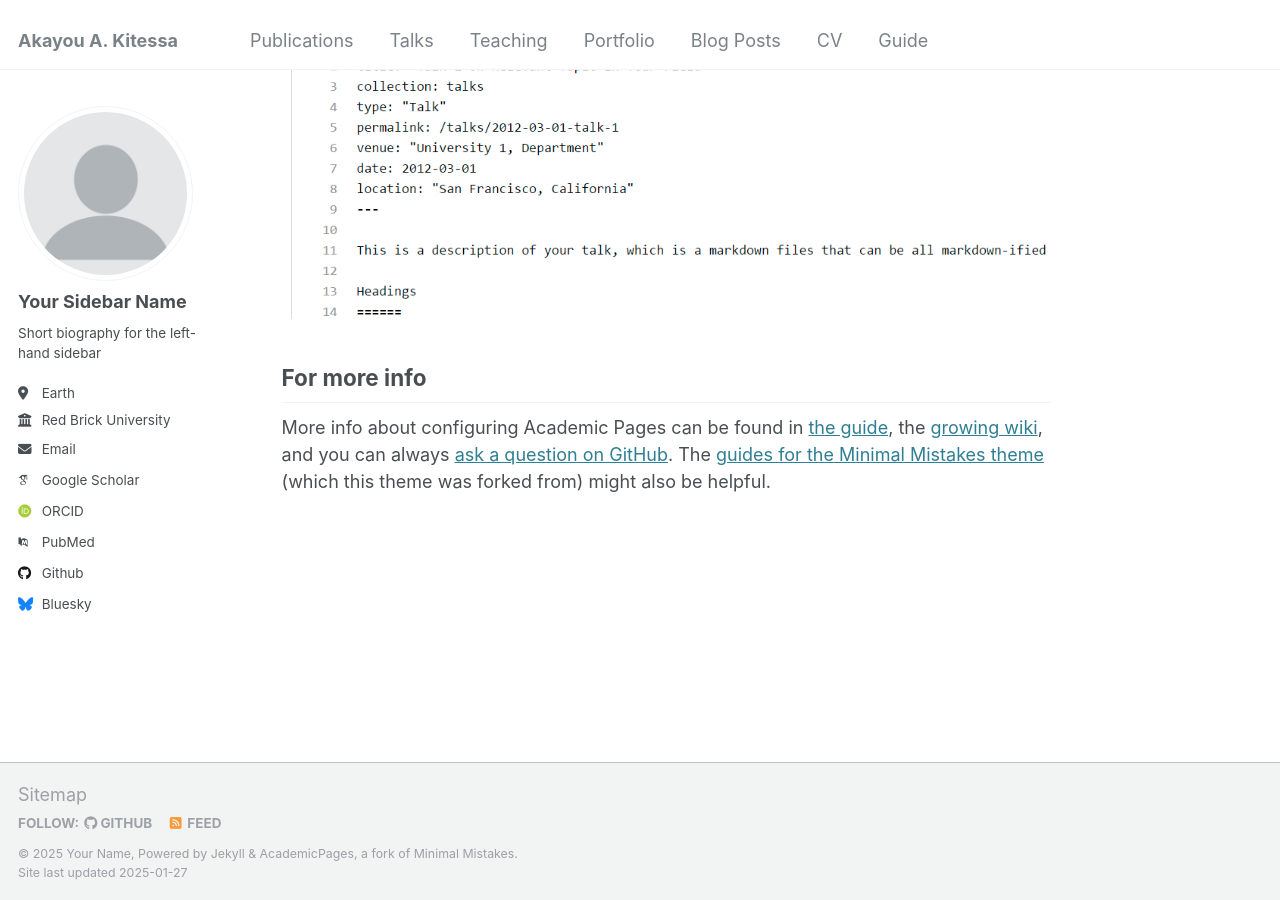
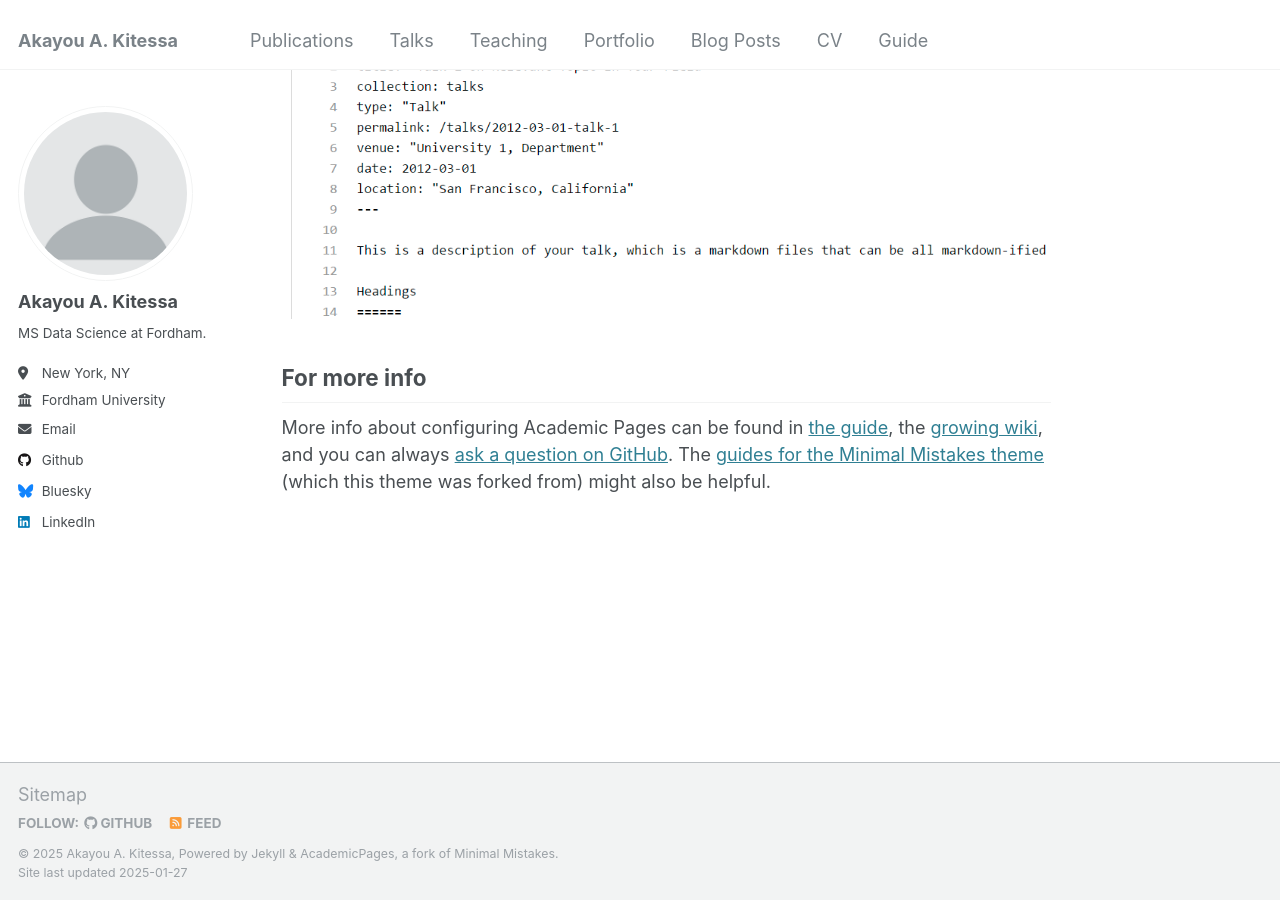
Before and after one commit to akuadane/akuadane.github.io, a Jekyll site: the page built from _pages/about.md, in a window 1280 px wide and 900 px high, scrolled down 2643 px. Built offline with Jekyll 4.4.1, drawn with Linux system fonts in a browser that asks for light colours; some web fonts are replaced.

Commit message:
side bar

```diff
--- a/_config.yml
+++ b/_config.yml
@@ -10,11 +10,11 @@
 locale                   : "en-US"
 title                    : "Akayou A. Kitessa"
 title_separator          : "-"
-name                     : &name "Your Name"
-description              : &description "personal description"
-url                      : https://academicpages.github.io # the base hostname & protocol for your site e.g. "https://[your GitHub username].github.io"
+name                     : &name "Akayou A. Kitessa"
+description              : &description "personal website"
+url                      : https://akuadane.github.io/site/ # the base hostname & protocol for your site e.g. "https://[your GitHub username].github.io"
 baseurl                  : "" # the subpath of your site, e.g. "/blog"
-repository               : "academicpages/academicpages.github.io"
+repository               : "https://akuadane.github.io/site/"
 
 # Site Author - The following control what appear as part of the author content on the side bar.
 #               If a field is blank the icon and link will not appear, otherwise it will be shown.
@@ -22,21 +22,21 @@ repository               : "academicpages/academicpages.github.io"
 author:
   # Biographic information
   avatar           : "profile.png"
-  name             : "Your Sidebar Name"
+  name             : "Akayou A. Kitessa"
   pronouns         : # example: "she/her"
-  bio              : "Short biography for the left-hand sidebar"
-  location         : "Earth"
-  employer         : "Red Brick University"
+  bio              : "MS Data Science at Fordham."
+  location         : "New York, NY"
+  employer         : "Fordham University"
   uri              : # URL
-  email            : "none@example.org"
+  email            : "akayou.a.kitessa@gmail.com"
 
   # Academic websites
   arxiv            : # URL - Update with the correct link to your profile
-  googlescholar    : "https://scholar.google.com/citations?user=PS_CX0AAAAAJ"
+  googlescholar    : # "https://scholar.google.com/citations?user=PS_CX0AAAAAJ"
   impactstory      : # URL
-  orcid            : "http://orcid.org/yourorcidurl"
+  orcid            : # "http://orcid.org/yourorcidurl"
   semantic         : # URL
-  pubmed           : "https://www.ncbi.nlm.nih.gov/pubmed/?term=john+snow"
+  pubmed           : # "https://www.ncbi.nlm.nih.gov/pubmed/?term=john+snow"
   researchgate     : # URL
   scopus           : # URL
 
@@ -44,7 +44,7 @@ author:
   bitbucket        : # Username - Update with your username on the site
   codepen          : # Username
   dribbble         : # Username
-  github           : "academicpages"
+  github           : "akuadane"
   kaggle           : # Username
   stackoverflow    : # User number or user number and name (i.e., use "1" or "1/jeff-atwood")
 
@@ -58,7 +58,7 @@ author:
   keybase          : # Username
   instagram        : # Username
   lastfm           : # Username
-  linkedin         : # Username
+  linkedin         : akayou-adane-kitessa # Username
   mastodon         : # URL
   medium           : # URL
   pinterest        : # Username
```
